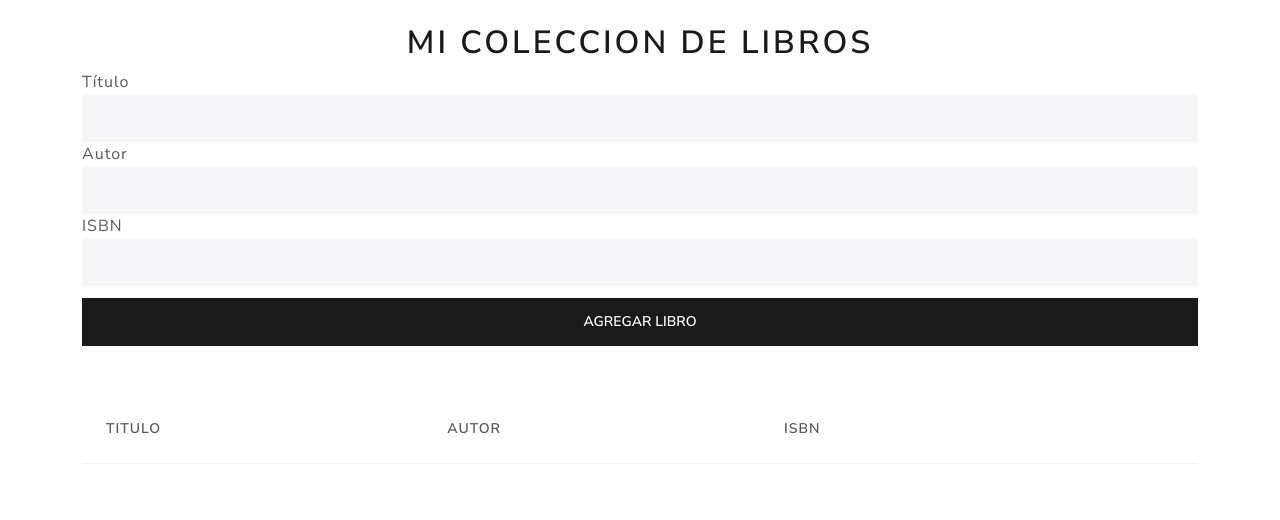
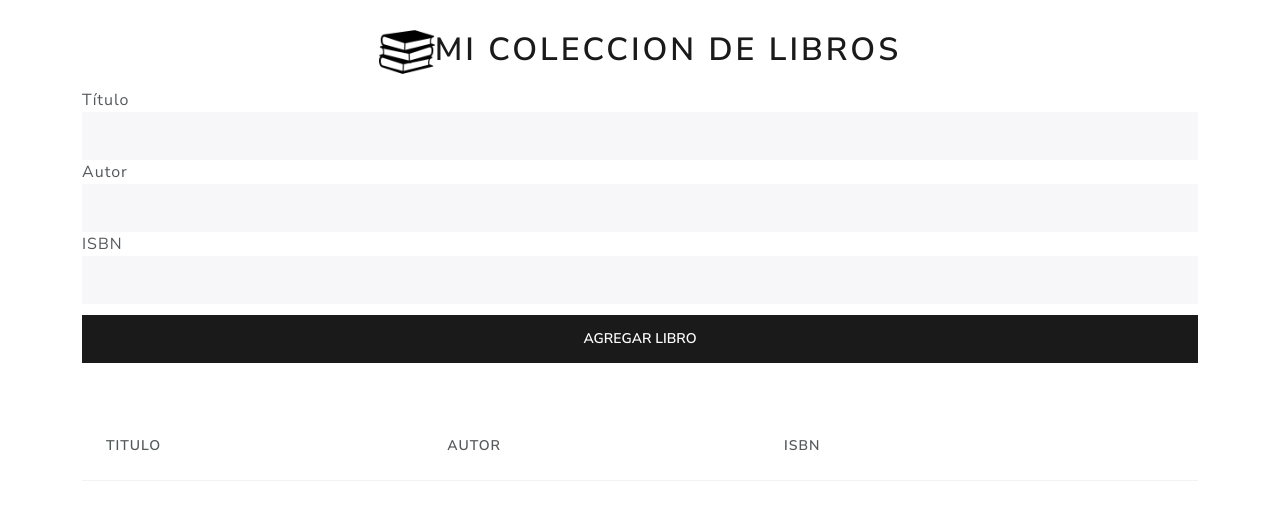
Before and after one commit to roAscurra/ColeccionDeLibros, a website: page index.html in a window 1280 px wide. Drawn offline with nearby package versions, Linux system fonts and the light colour scheme.

Commit message:
Agregando icono de libros

```diff
--- a/index.html
+++ b/index.html
@@ -5,11 +5,12 @@
     <meta http-equiv="X-UA-Compatible" content="IE=edge">
     <meta name="viewport" content="width=device-width, initial-scale=1.0">
     <link rel="stylesheet" href="https://bootswatch.com/5/lux/bootstrap.min.css">
+    <link rel="stylesheet" href="style.css">
     <title>Coleccion de Libros</title>
 </head>
 <body>
     <div id="container" class="container mt-4">
-        <h1 class="text-center">Mi coleccion de Libros</h1>
+        <h1 class="text-center"><img src="pila-de-libros-de-tres.png" id="imgLibros">Mi coleccion de Libros</h1>
         <form id="libroForm">
             <div class="form-group">
                 <label for="titulo">Título</label>
--- /dev/null
+++ b/style.css
@@ -0,0 +1,3 @@
+#imgLibros{
+    width: 5%;
+}
```
Also changed, not shown: pila-de-libros-de-tres.png (added).
